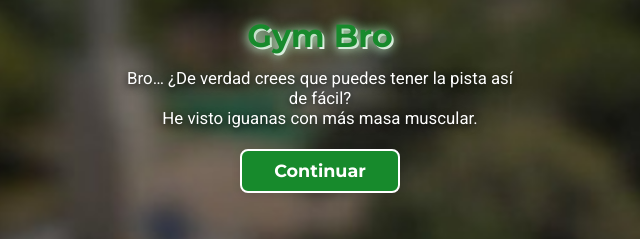
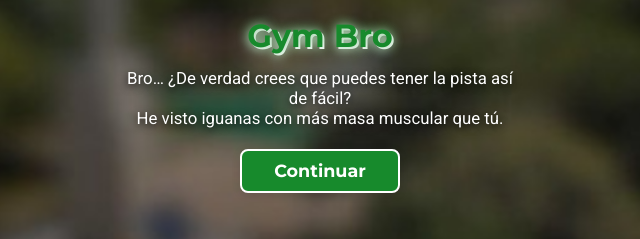
Before and after one commit to Danjua77/GymBro.Puzzle, a plain HTML site: page index.html in a window 1280 px wide. Shown: the part 444-683 px from the top of the page, 320-960 px from the left. Drawn offline with Linux system fonts and the light colour scheme.

Commit message:
Update index.html

```diff
--- a/index.html
+++ b/index.html
@@ -329,7 +329,7 @@
             <div class="arbol-chan-titulo" id="arbol-chan-titulo">Gym Bro</div>
             <div class="arbol-chan-texto" id="arbol-chan-texto">
                 Bro… ¿De verdad crees que puedes tener la pista así de fácil?<br>
-                He visto iguanas con más masa muscular.
+                He visto iguanas con más masa muscular que tú.
             </div>
             <button class="btn-continuar" id="btn-continuar">Continuar</button>
         </div>
```
